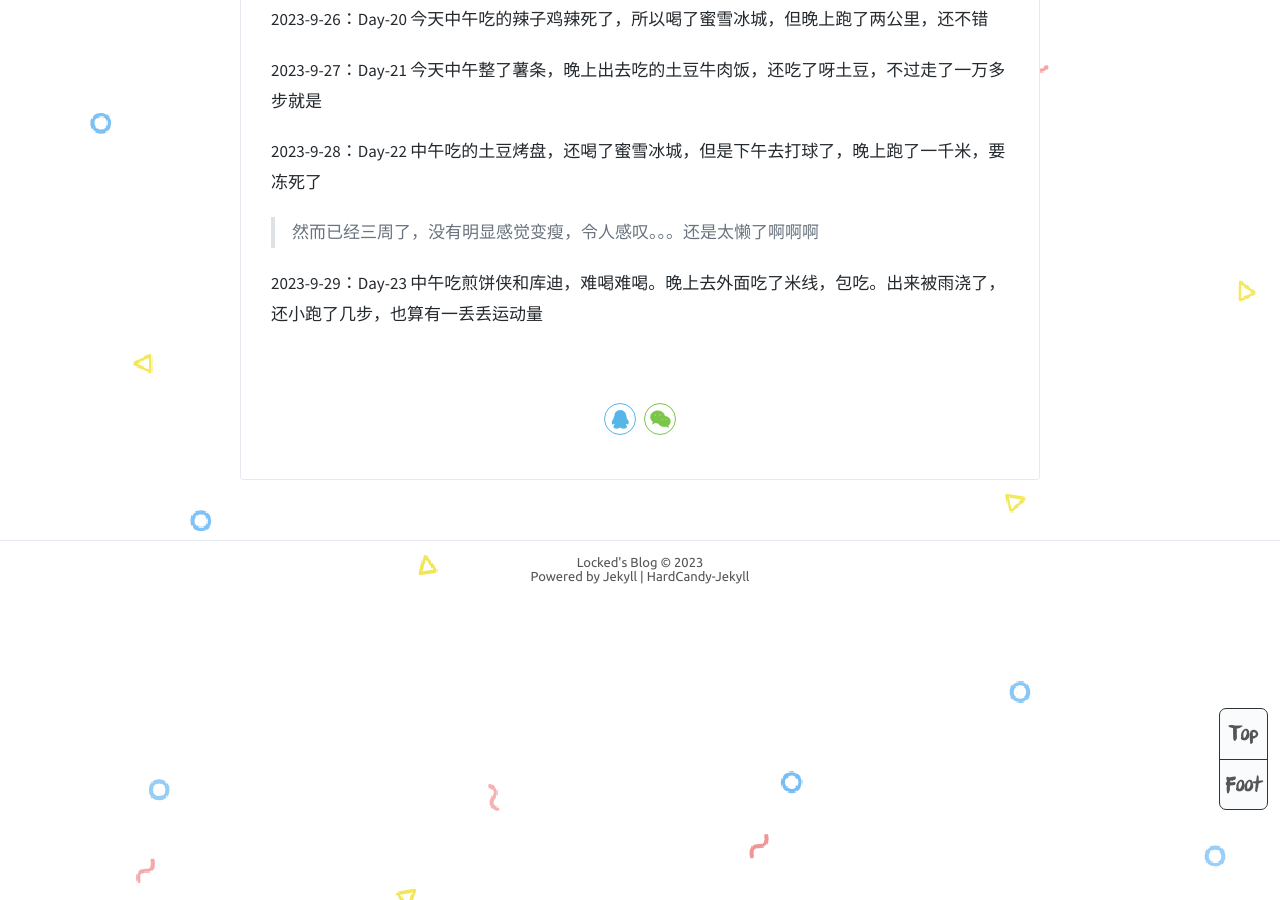
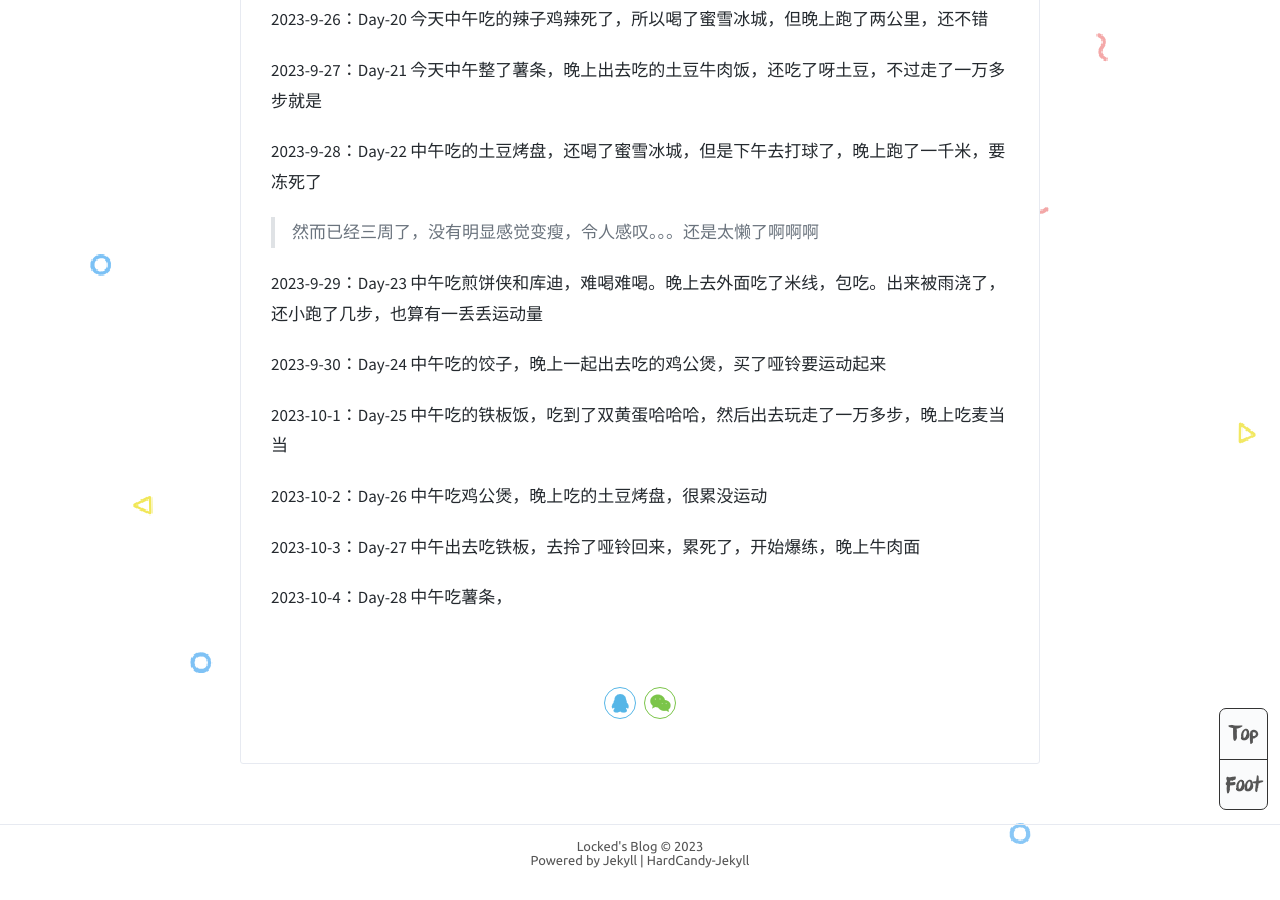
Before and after one commit to Lockeded/Lockeded.github.io, a Jekyll site: the page built from _posts/2023-9-7-健身and饮食打卡.md, in a window 1280 px wide and 900 px high, scrolled down 1931 px. Built offline with Jekyll 4.4.1, drawn with Linux system fonts in a browser that asks for light colours; comment, search, counter and statistics services are not loaded.

Commit message:
submit workout

```diff
--- a/_posts/2023-9-7-健身and饮食打卡.md
+++ b/_posts/2023-9-7-健身and饮食打卡.md
@@ -59,3 +59,13 @@ tags: 日常
 > 然而已经三周了，没有明显感觉变瘦，令人感叹。。。还是太懒了啊啊啊
 
 2023-9-29：Day-23 中午吃煎饼侠和库迪，难喝难喝。晚上去外面吃了米线，包吃。出来被雨浇了，还小跑了几步，也算有一丢丢运动量
+
+2023-9-30：Day-24 中午吃的饺子，晚上一起出去吃的鸡公煲，买了哑铃要运动起来
+
+2023-10-1：Day-25 中午吃的铁板饭，吃到了双黄蛋哈哈哈，然后出去玩走了一万多步，晚上吃麦当当
+
+2023-10-2：Day-26 中午吃鸡公煲，晚上吃的土豆烤盘，很累没运动
+
+2023-10-3：Day-27 中午出去吃铁板，去拎了哑铃回来，累死了，开始爆练，晚上牛肉面
+
+2023-10-4：Day-28 中午吃薯条，
```
